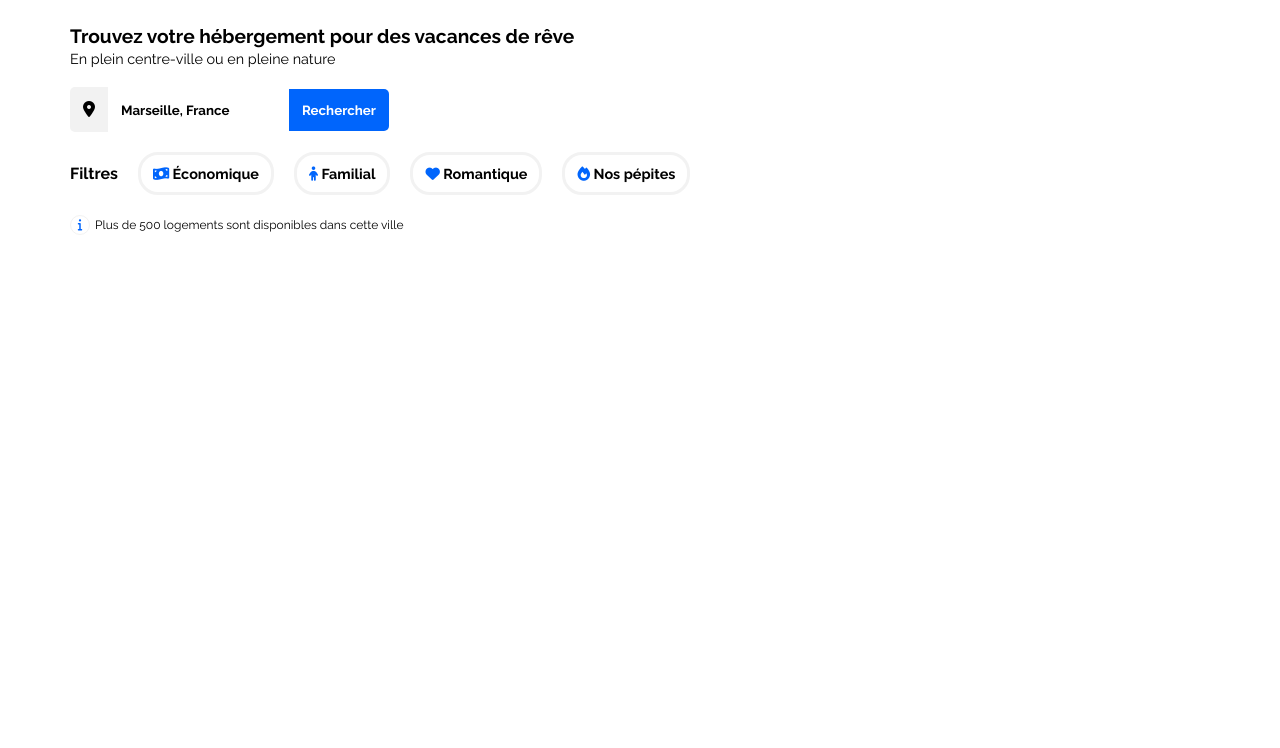
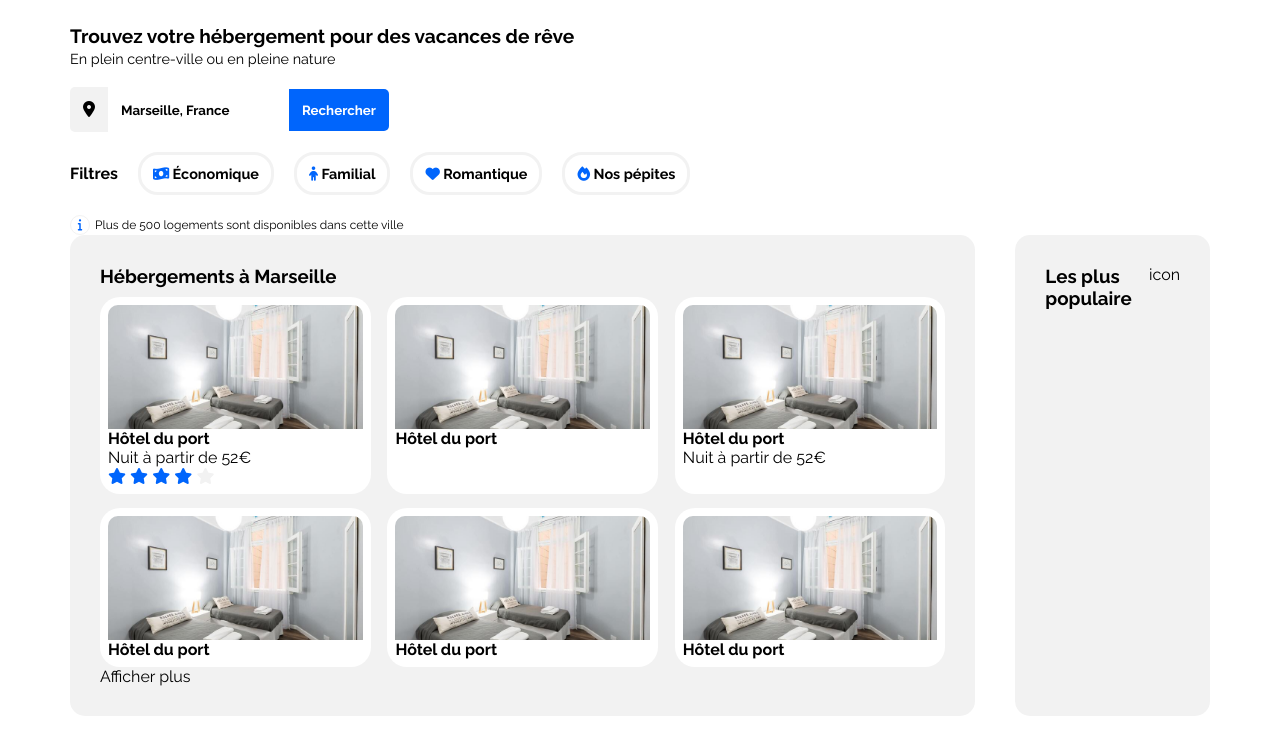
Before and after one commit to D-D-f/projet_opc_dev_react, a website: page bookie_p2/index.html in a window 1280 px wide. Shown: the part 52-800 px from the top of the page. Drawn offline with Linux system fonts and the light colour scheme.

Commit message:
add card

```diff
--- a/bookie_p2/css/style.css
+++ b/bookie_p2/css/style.css
@@ -179,6 +179,58 @@ main {
   font-size: 12px;
 }
 
+/* container_secondSection */
+
+.container_secondSection {
+  display: flex;
+  justify-content: space-between;
+  gap: 40px;
+}
+
+.container_marseille,
+.containerPopular {
+  background-color: var(--main-bg-color);
+  border-radius: 15px;
+  padding: 30px;
+}
+
+.container_marseille {
+}
+
+.allCard {
+  display: flex;
+  justify-content: space-between;
+  flex-wrap: wrap;
+  gap: 4px;
+}
+
+.card {
+  display: flex;
+  flex-direction: column;
+  background-color: white;
+  flex-basis: 32%;
+  border-radius: 20px;
+  padding: 8px;
+  margin-top: 10px;
+}
+
+.card span:last-child i {
+  color: var(--main-bg-color);
+}
+
+.img_hotel {
+  width: 100%;
+  height: 124px;
+  border-top-left-radius: 10px;
+  border-top-right-radius: 10px;
+  object-fit: cover;
+}
+
+.titleMostPopular {
+  display: flex;
+  justify-content: space-between;
+}
+
 @media screen and (max-width: 768px) {
   .main-container {
     padding: 0px;
--- a/bookie_p2/index.html
+++ b/bookie_p2/index.html
@@ -78,6 +78,90 @@
             <span>Plus de 500 logements sont disponibles dans cette ville</span>
           </div>
         </section>
+        <section class="container_secondSection">
+          <div class="container_marseille">
+            <h3>Hébergements à Marseille</h3>
+            <div class="allCard">
+              <div class="card">
+                <img
+                  class="img_hotel"
+                  src="./images/hebergements/fred-kleber.jpg"
+                  alt="image chambre"
+                />
+                <h4>Hôtel du port</h4>
+                <p>Nuit à partir de 52€</p>
+                <div class="stars">
+                  <span>
+                    <i class="fa-solid fa-star"></i>
+                  </span>
+                  <span>
+                    <i class="fa-solid fa-star"></i>
+                  </span>
+                  <span>
+                    <i class="fa-solid fa-star"></i>
+                  </span>
+                  <span>
+                    <i class="fa-solid fa-star"></i>
+                  </span>
+                  <span>
+                    <i class="fa-solid fa-star"></i>
+                  </span>
+                </div>
+              </div>
+              <div class="card">
+                <img
+                  class="img_hotel"
+                  src="./images/hebergements/fred-kleber.jpg"
+                  alt="image chambre"
+                />
+                <h4>Hôtel du port</h4>
+              </div>
+              <div class="card">
+                <img
+                  class="img_hotel"
+                  src="./images/hebergements/fred-kleber.jpg"
+                  alt="image chambre"
+                />
+                <h4>Hôtel du port</h4>
+                <p>Nuit à partir de 52€</p>
+              </div>
+              <div class="card">
+                <img
+                  class="img_hotel"
+                  src="./images/hebergements/fred-kleber.jpg"
+                  alt="image chambre"
+                />
+                <h4>Hôtel du port</h4>
+              </div>
+              <div class="card">
+                <img
+                  class="img_hotel"
+                  src="./images/hebergements/fred-kleber.jpg"
+                  alt="image chambre"
+                />
+                <h4>Hôtel du port</h4>
+              </div>
+              <div class="card">
+                <img
+                  class="img_hotel"
+                  src="./images/hebergements/fred-kleber.jpg"
+                  alt="image chambre"
+                />
+                <h4>Hôtel du port</h4>
+              </div>
+            </div>
+            <p>Afficher plus</p>
+          </div>
+          <div class="containerPopular">
+            <div class="titleMostPopular">
+              <h3>Les plus populaire</h3>
+              <span>icon</span>
+            </div>
+            <div class="cardPopular"></div>
+            <div class="cardPopular"></div>
+            <div class="cardPopular"></div>
+          </div>
+        </section>
       </main>
     </div>
   </body>
```
